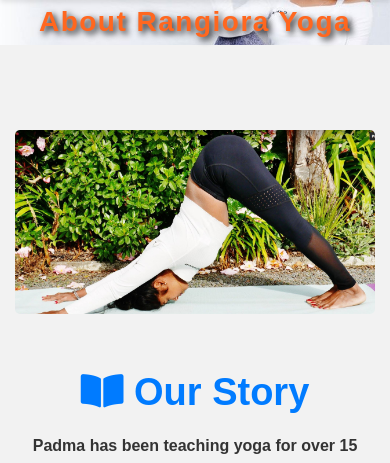
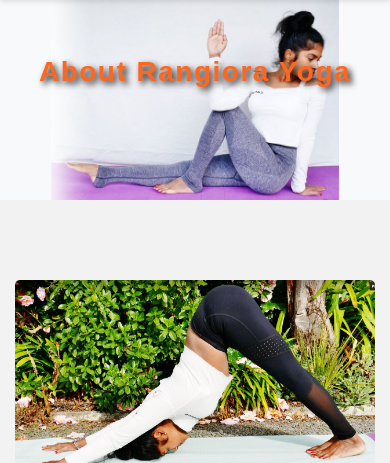
Before and after one commit to rmoharana038/rangiorayoga, a PHP site: page /about.html in a window 390 px wide. Shown: the part 65-528 px from the top of the page. Run offline with PHP 8.4, Linux system fonts and the light colour scheme.

Commit message:
feat: All Pages Banner Full Height

```diff
--- a/assets/css/style.css
+++ b/assets/css/style.css
@@ -175,11 +175,13 @@ main {
 
 .page-hero {
     background-image: url('../images/banners/banner-1.png');
-    background-size: cover;
+    background-size: contain; /* Changed to contain */
+    background-repeat: no-repeat; /* Added */
     background-position: center;
     color: var(--text-light);
     text-align: center;
-    padding: 150px 0;
+    padding: 50px 0; /* Adjusted padding */
+    min-height: 400px; /* Added min-height */
     position: relative;
     z-index: 1;
 }
@@ -853,10 +855,11 @@ h2 {
 
     .page-hero {
         background-image: url('../images/banners/banner-3.png');
-        background-size: cover;
+        background-size: contain; /* Changed to contain */
         background-position: center center;
         background-repeat: no-repeat;
-        padding: 0; /* Adjust padding for mobile hero */
+        padding: 50px 0; /* Adjusted padding for mobile hero */
+        min-height: 200px; /* Added min-height for mobile */
     }
 
     .hero {
```
